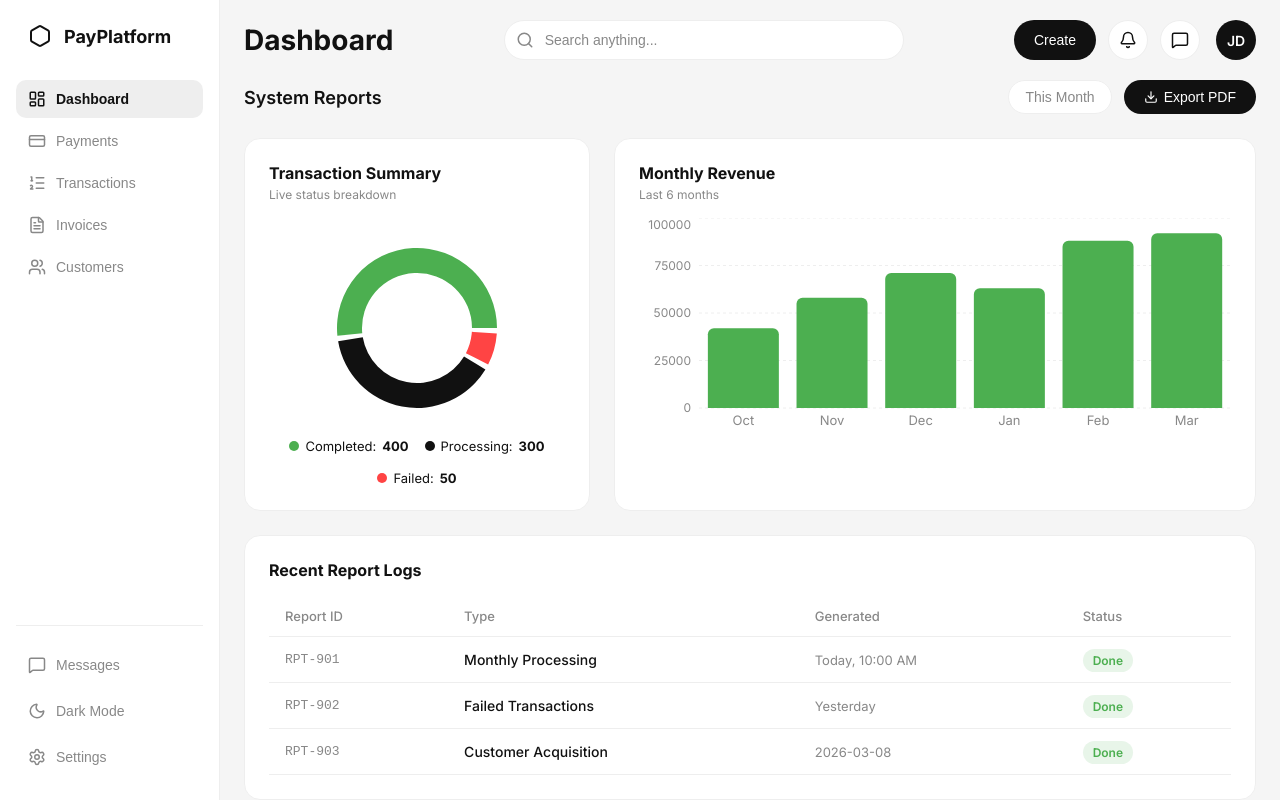
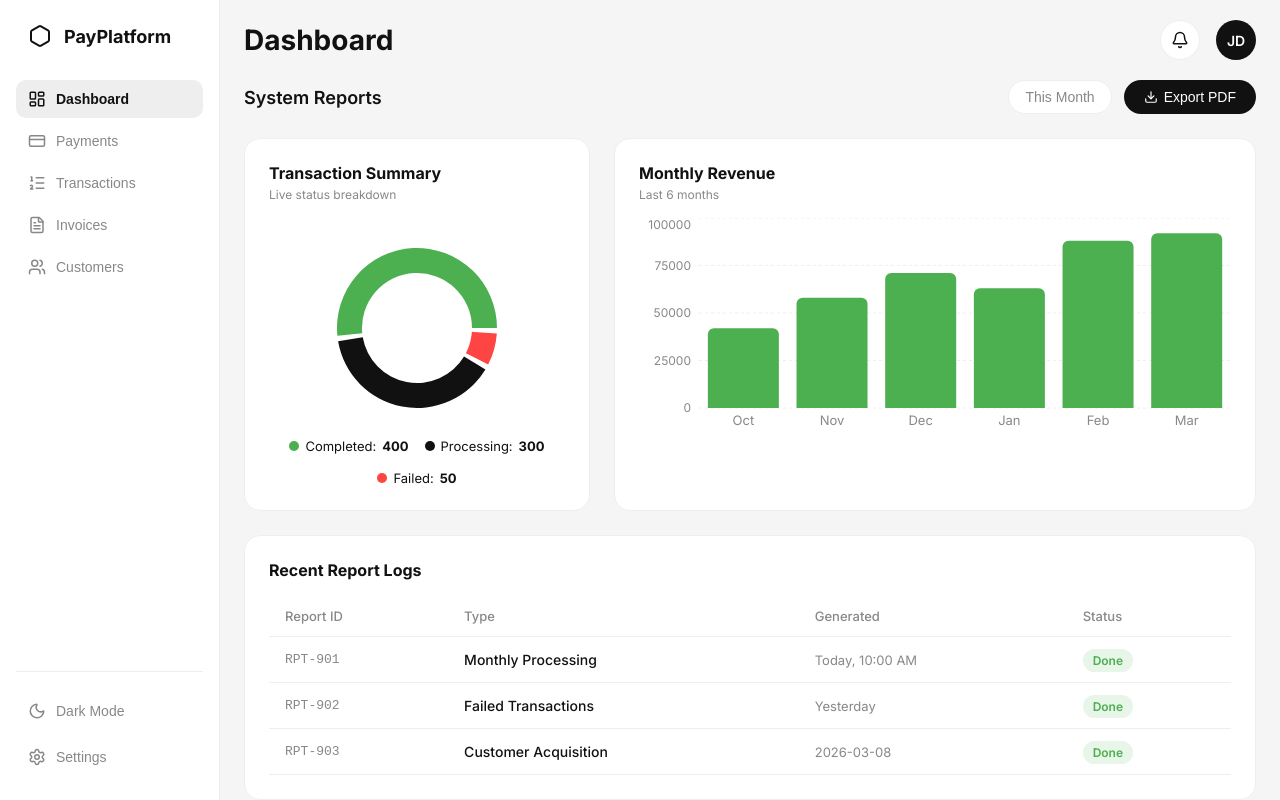
Before and after one commit to SanjayKumar3110/payment-gateway-platform-admin, a React (Vite) app: page / in a window 1280 px wide. Built offline with nearby package versions, Linux system fonts and the light colour scheme.

Commit message:
TS config updated

```diff
--- a/src/App.tsx
+++ b/src/App.tsx
@@ -2,7 +2,7 @@ import { useState } from 'react';
 import './App.css';
 import {
   LayoutDashboard, CreditCard, ListOrdered, FileText, Users,
-  Settings, Search, Bell, MessageSquare, Moon, Sun,
+  Settings, Bell, Moon, Sun,
   Hexagon,} from 'lucide-react';
 
 import { TransactionsTable } from './components/TransactionsTable';
@@ -61,10 +61,10 @@ export default function App() {
         </nav>
 
         <div className="sidebar-bottom">
-          <button className="nav-btn" title="Messages">
+          {/* <button className="nav-btn" title="Messages">
             <MessageSquare className="icon" />
             <span>Messages</span>
-          </button>
+          </button> */}
           {/* Dark Mode Toggle — functional */}
           <button
             className="nav-btn"
@@ -88,17 +88,17 @@ export default function App() {
         <header className="topbar">
           <h1 className="page-title">{PAGE_TITLES[activeTab]}</h1>
 
-          <div className="top-search-container">
+          {/* <div className="top-search-container">
             <div className="search-input-wrapper">
               <Search className="search-icon" />
               <input type="text" className="search-input" placeholder="Search anything..." />
             </div>
-          </div>
+          </div> */}
 
           <div className="top-actions">
-            <button className="btn-create">Create</button>
+            {/* <button className="btn-create">Create</button> */}
             <button className="icon-btn-circle"><Bell size={18} /></button>
-            <button className="icon-btn-circle"><MessageSquare size={18} /></button>
+            {/* <button className="icon-btn-circle"><MessageSquare size={18} /></button> */}
             <div className="avatar">JD</div>
           </div>
         </header>
--- a/tsconfig.app.json
+++ b/tsconfig.app.json
@@ -1,7 +1,8 @@
 {
   "compilerOptions": {
+    "incremental": true,
     "tsBuildInfoFile": "./node_modules/.tmp/tsconfig.app.tsbuildinfo",
-    "target": "ES2023",
+    "target": "ESNext",
     "useDefineForClassFields": true,
     "lib": ["ES2023", "DOM", "DOM.Iterable"],
     "module": "ESNext",
@@ -20,9 +21,7 @@
     "strict": true,
     "noUnusedLocals": true,
     "noUnusedParameters": true,
-    "erasableSyntaxOnly": true,
     "noFallthroughCasesInSwitch": true,
-    "noUncheckedSideEffectImports": true
   },
   "include": ["src"]
 }
```
